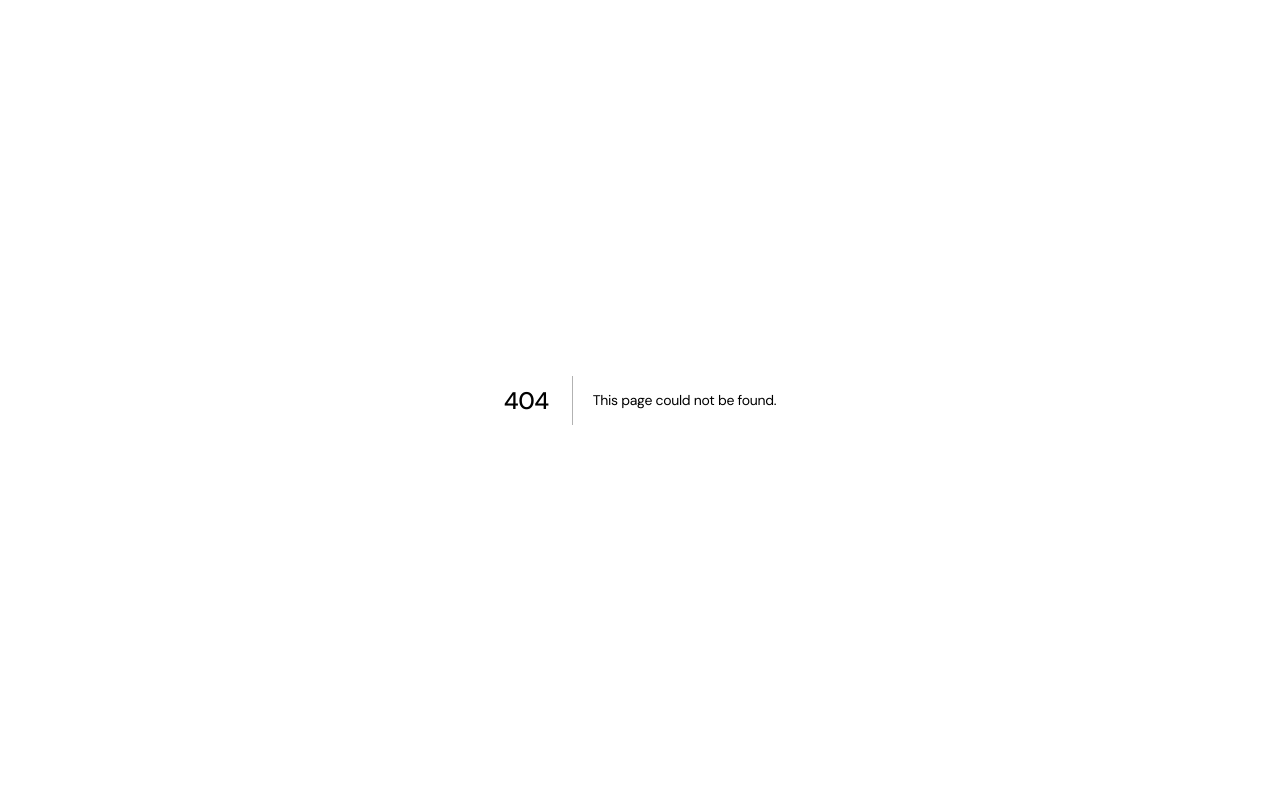
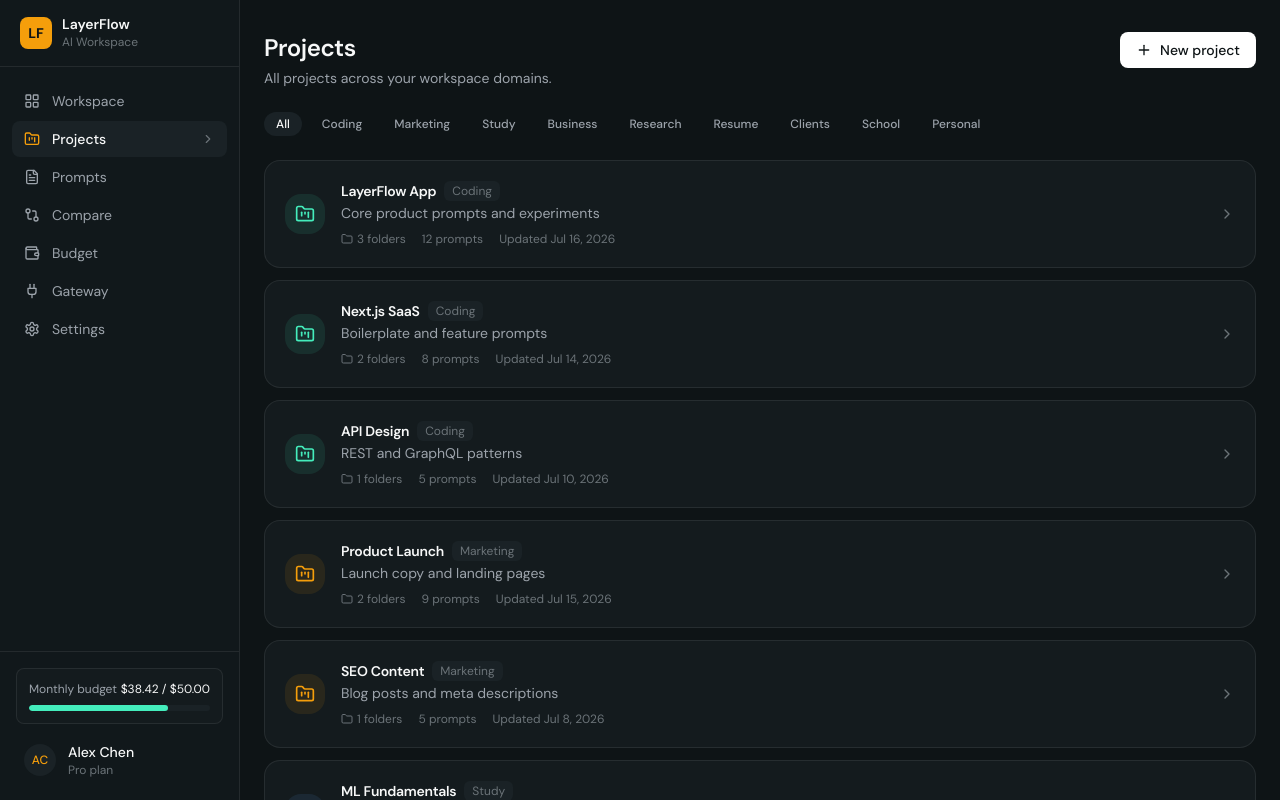
Before and after one commit to Rohit94r/LayerFlow.In, a Next.js app: page /projects in a window 1280 px wide. Before the commit this address had no page. Built offline with nearby package versions, Linux system fonts and the light colour scheme.

Commit message:
feat: add projects list and detail pages
Create projects overview page with card grid and project detail
page showing folders, prompts, and timeline for a specific
project with breadcrumb navigation.

```diff
--- /dev/null
+++ b/app/(app)/projects/[projectId]/page.tsx
@@ -0,0 +1,112 @@
+import Link from "next/link";
+import { notFound } from "next/navigation";
+import { Plus, Folder, ArrowLeft } from "lucide-react";
+import PromptList from "@/components/workspace/PromptList";
+import {
+  getProject,
+  getDomain,
+  getFoldersForProject,
+  getPromptsForProject,
+} from "@/lib/mock-data";
+
+export const metadata = {
+  title: "Project",
+};
+
+interface ProjectDetailPageProps {
+  params: Promise<{ projectId: string }>;
+}
+
+export default async function ProjectDetailPage({
+  params,
+}: ProjectDetailPageProps) {
+  const { projectId } = await params;
+  const project = getProject(projectId);
+  if (!project) notFound();
+
+  const domain = getDomain(project.domainId);
+  const projectFolders = getFoldersForProject(projectId);
+  const projectPrompts = getPromptsForProject(projectId);
+
+  return (
+    <div className="space-y-6">
+      <div>
+        <Link
+          href="/projects"
+          className="mb-4 inline-flex items-center gap-1.5 text-sm text-[var(--color-muted)] transition-colors hover:text-[var(--color-ink)]"
+        >
+          <ArrowLeft className="h-4 w-4" />
+          All projects
+        </Link>
+        <div className="flex items-start justify-between">
+          <div>
+            <div className="flex items-center gap-2">
+              <h1 className="text-2xl font-semibold text-[var(--color-ink)]">
+                {project.name}
+              </h1>
+              {domain && (
+                <span
+                  className="rounded-full px-2.5 py-0.5 text-xs font-medium"
+                  style={{
+                    backgroundColor: `${domain.color}18`,
+                    color: domain.color,
+                  }}
+                >
+                  {domain.name}
+                </span>
+              )}
+            </div>
+            <p className="mt-1 text-sm text-[var(--color-muted)]">
+              {project.description}
+            </p>
+          </div>
+          <div className="flex gap-2">
+            <button className="flex items-center gap-2 rounded-lg border border-[var(--color-border)] px-4 py-2 text-sm text-[var(--color-muted)] transition-colors hover:border-[var(--color-border-strong)] hover:text-[var(--color-ink)]">
+              <Plus className="h-4 w-4" />
+              New folder
+            </button>
+            <button className="btn-primary flex items-center gap-2 rounded-lg px-4 py-2 text-sm font-medium">
+              <Plus className="h-4 w-4" />
+              New prompt
+            </button>
+          </div>
+        </div>
+      </div>
+
+      {projectFolders.length > 0 && (
+        <section>
+          <h2 className="mb-3 text-sm font-semibold text-[var(--color-ink)]">
+            Folders
+          </h2>
+          <div className="grid gap-3 sm:grid-cols-2 lg:grid-cols-3">
+            {projectFolders.map((folder) => (
+              <div
+                key={folder.id}
+                className="card card-hover flex items-center gap-3 p-4"
+              >
+                <div className="flex h-9 w-9 items-center justify-center rounded-lg bg-[var(--color-surface-2)]">
+                  <Folder className="h-4 w-4 text-[var(--color-brand)]" />
+                </div>
+                <div>
+                  <p className="text-sm font-medium text-[var(--color-ink)]">
+                    {folder.name}
+                  </p>
+                  <p className="text-xs text-[var(--color-faint)]">
+                    {folder.promptCount} prompts
+                  </p>
+                </div>
+              </div>
+            ))}
+          </div>
+        </section>
+      )}
+
+      <section>
+        <h2 className="mb-3 text-sm font-semibold text-[var(--color-ink)]">
+          Prompts
+        </h2>
+        <PromptList prompts={projectPrompts} />
+      </section>
+    </div>
+  );
+}
--- /dev/null
+++ b/app/(app)/projects/page.tsx
@@ -0,0 +1,128 @@
+import Link from "next/link";
+import { Plus, FolderKanban, Folder, ChevronRight } from "lucide-react";
+import {
+  domains,
+  projects,
+  getProjectsForDomain,
+  getDomain,
+} from "@/lib/mock-data";
+
+export const metadata = {
+  title: "Projects",
+};
+
+interface ProjectsPageProps {
+  searchParams: Promise<{ domain?: string }>;
+}
+
+function formatDate(iso: string): string {
+  return new Date(iso).toLocaleDateString("en-US", {
+    month: "short",
+    day: "numeric",
+    year: "numeric",
+  });
+}
+
+export default async function ProjectsPage({ searchParams }: ProjectsPageProps) {
+  const { domain: domainFilter } = await searchParams;
+  const filteredProjects = domainFilter
+    ? getProjectsForDomain(domainFilter)
+    : projects;
+  const activeDomain = domainFilter ? getDomain(domainFilter) : undefined;
+
+  return (
+    <div className="space-y-6">
+      <div className="flex items-start justify-between">
+        <div>
+          <h1 className="text-2xl font-semibold text-[var(--color-ink)]">
+            {activeDomain ? `${activeDomain.name} Projects` : "Projects"}
+          </h1>
+          <p className="mt-1 text-sm text-[var(--color-muted)]">
+            {activeDomain
+              ? activeDomain.description
+              : "All projects across your workspace domains."}
+          </p>
+        </div>
+        <button className="btn-primary flex items-center gap-2 rounded-lg px-4 py-2 text-sm font-medium">
+          <Plus className="h-4 w-4" />
+          New project
+        </button>
+      </div>
+
+      <div className="flex flex-wrap gap-2">
+        <Link
+          href="/projects"
+          className={`rounded-full px-3 py-1 text-xs font-medium transition-colors ${
+            !domainFilter
+              ? "bg-[var(--color-surface-2)] text-[var(--color-ink)]"
+              : "text-[var(--color-muted)] hover:text-[var(--color-ink)]"
+          }`}
+        >
+          All
+        </Link>
+        {domains.map((d) => (
+          <Link
+            key={d.id}
+            href={`/projects?domain=${d.id}`}
+            className={`rounded-full px-3 py-1 text-xs font-medium transition-colors ${
+              domainFilter === d.id
+                ? "bg-[var(--color-surface-2)] text-[var(--color-ink)]"
+                : "text-[var(--color-muted)] hover:text-[var(--color-ink)]"
+            }`}
+          >
+            {d.name}
+          </Link>
+        ))}
+      </div>
+
+      <div className="space-y-3">
+        {filteredProjects.map((project) => {
+          const domain = getDomain(project.domainId);
+          return (
+            <Link
+              key={project.id}
+              href={`/projects/${project.id}`}
+              className="card card-hover flex items-center gap-4 p-5"
+            >
+              <div
+                className="flex h-10 w-10 shrink-0 items-center justify-center rounded-xl"
+                style={{
+                  backgroundColor: domain ? `${domain.color}18` : undefined,
+                }}
+              >
+                <FolderKanban
+                  className="h-5 w-5"
+                  style={{ color: domain?.color }}
+                />
+              </div>
+              <div className="min-w-0 flex-1">
+                <div className="flex items-center gap-2">
+                  <h3 className="text-sm font-semibold text-[var(--color-ink)]">
+                    {project.name}
+                  </h3>
+                  {domain && (
+                    <span className="rounded-md bg-[var(--color-surface-2)] px-2 py-0.5 text-xs text-[var(--color-faint)]">
+                      {domain.name}
+                    </span>
+                  )}
+                </div>
+                <p className="mt-0.5 text-sm text-[var(--color-muted)]">
+                  {project.description}
+                </p>
+                <div className="mt-2 flex items-center gap-4 text-xs text-[var(--color-faint)]">
+                  <span className="flex items-center gap-1">
+                    <Folder className="h-3 w-3" />
+                    {project.folderCount} folders
+                  </span>
+                  <span>{project.promptCount} prompts</span>
+                  <span>Updated {formatDate(project.updatedAt)}</span>
+                </div>
+              </div>
+              <ChevronRight className="h-4 w-4 shrink-0 text-[var(--color-faint)]" />
+            </Link>
+          );
+        })}
+      </div>
+    </div>
+  );
+}
```
